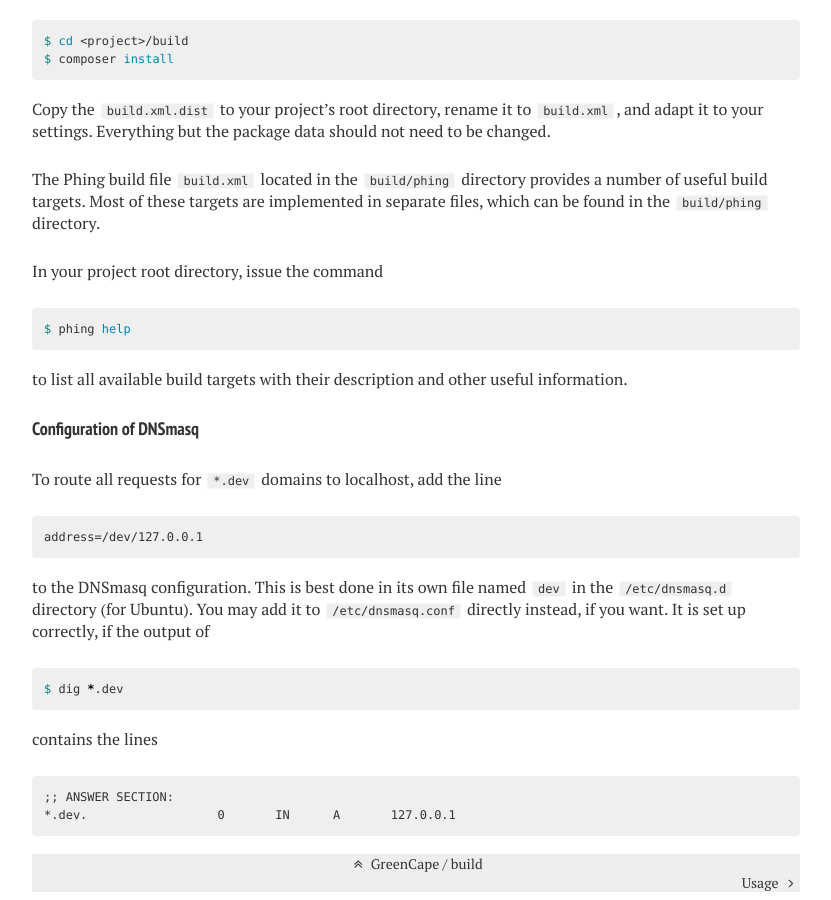
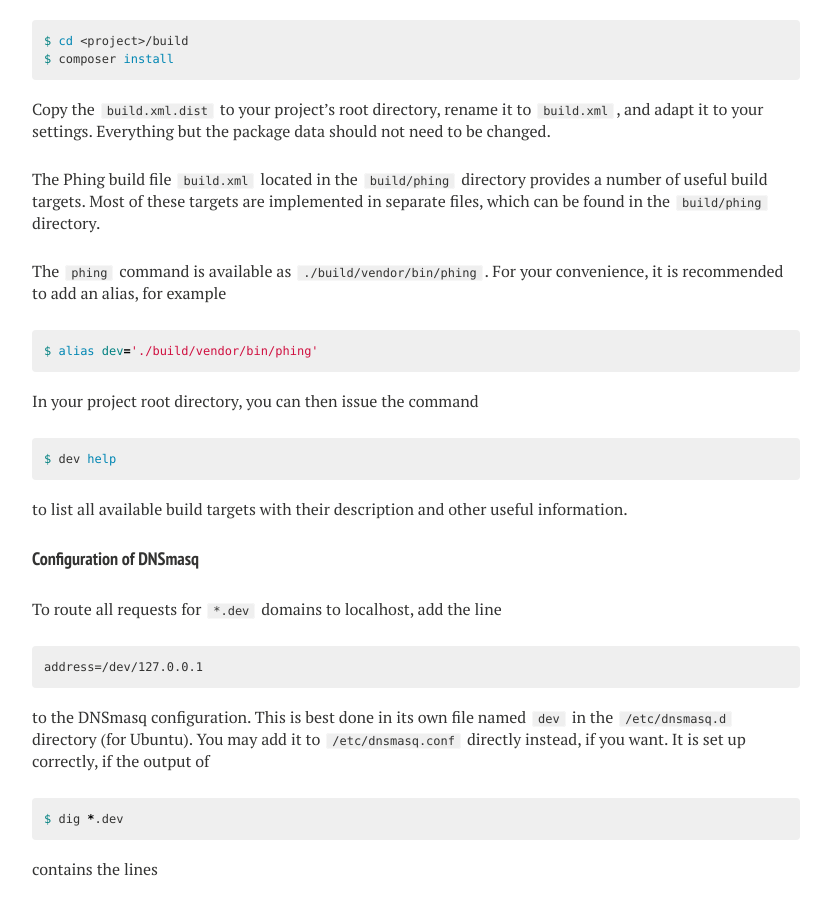
Before and after one commit to GreenCape/greencape.github.io, a Jekyll site: the page built from build/installation/index.md, in a window 1280 px wide and 900 px high, scrolled down 769 px. Shown: the whole window, without its empty margins (352-1183 px from the left). Built offline with Jekyll 4.4.1, drawn with Linux system fonts in a browser that asks for light colours; nearby versions of some CDN libraries.

Commit message:
Updated dependencies

```diff
--- a/build/installation/index.md
+++ b/build/installation/index.md
@@ -54,10 +54,16 @@ Everything but the package data should not need to be changed.
 The Phing build file `build.xml` located in the `build/phing` directory provides a number of useful build targets.
 Most of these targets are implemented in separate files, which can be found in the `build/phing` directory.
 
-In your project root directory, issue the command
+The `phing` command is available as `./build/vendor/bin/phing`. For your convenience, it is recommended to add an alias, for example
 
 {% highlight bash %}
-$ phing help
+$ alias dev='./build/vendor/bin/phing'
+{% endhighlight %}
+
+In your project root directory, you can then issue the command
+
+{% highlight bash %}
+$ dev help
 {% endhighlight %}
 
 to list all available build targets with their description and other useful information.
```
Also changed, not shown: package.json (+4 -9 lines), Gemfile (line endings or trailing spaces), 1 other file.
